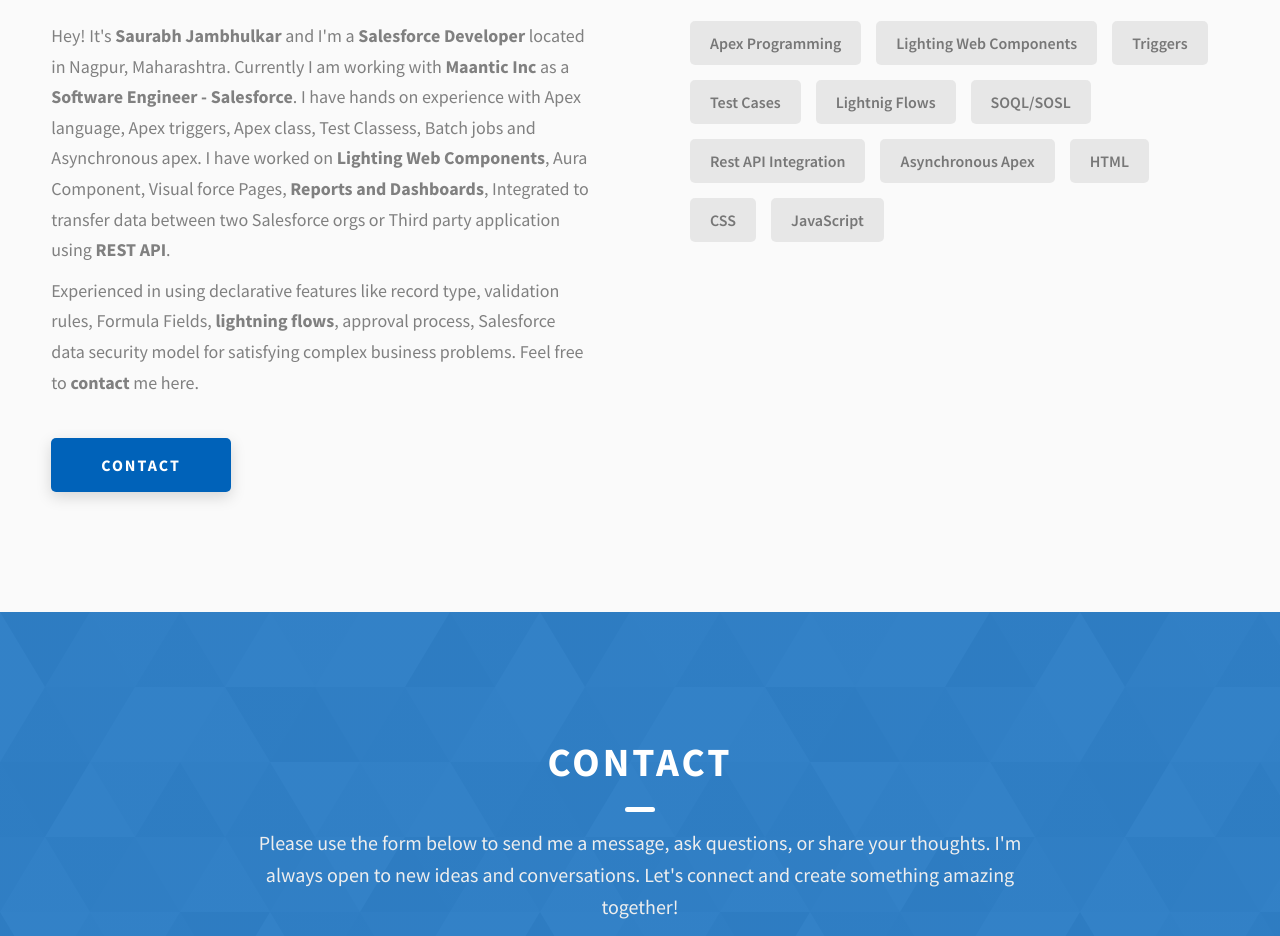
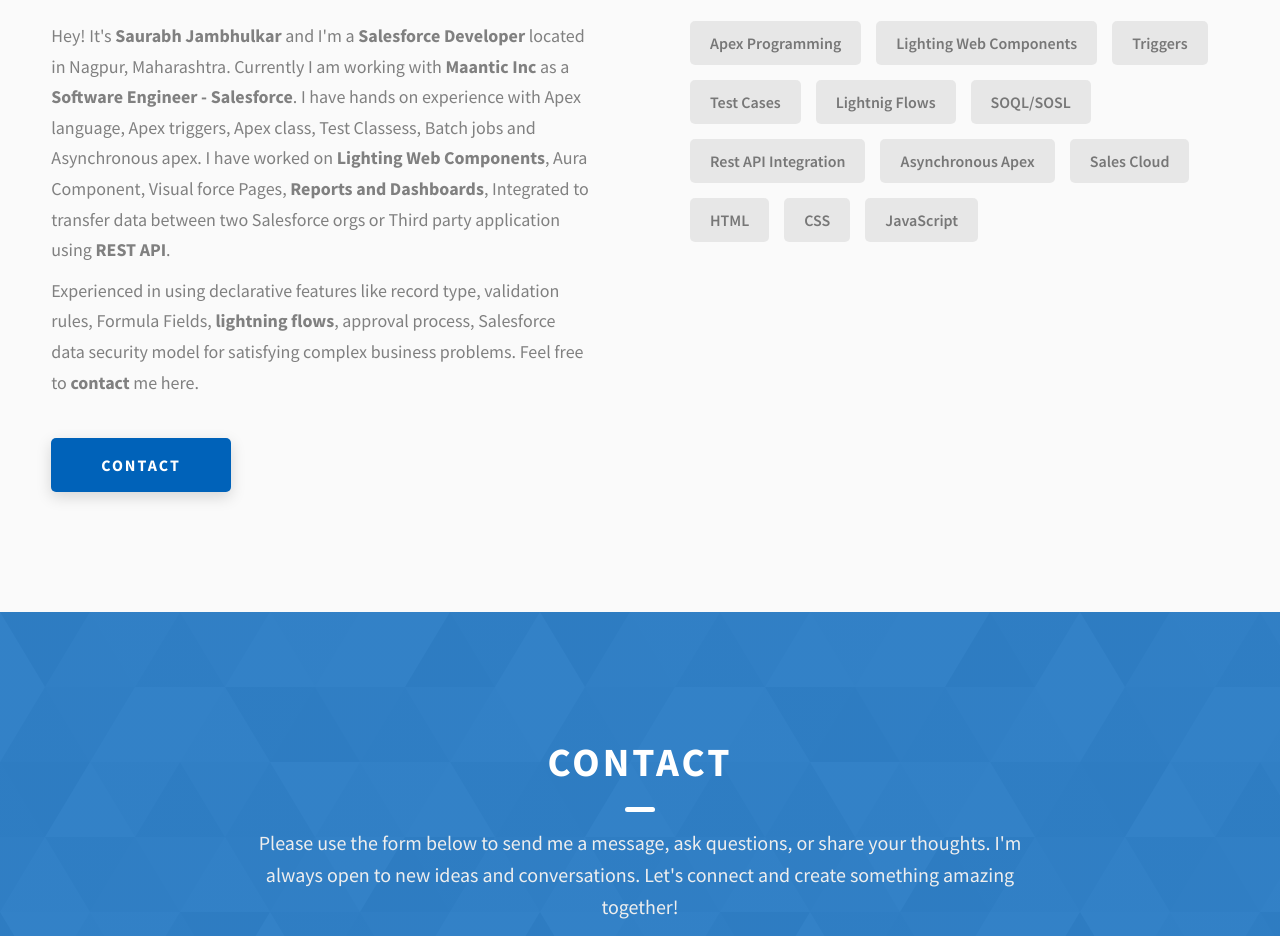
Before and after one commit to SaurabhJambhulkar/MyPortfolio, a website: page index.html in a window 1280 px wide. Shown: the part 1220-2156 px from the top of the page. Drawn offline with Linux system fonts and the light colour scheme.

Commit message:
added skill

```diff
--- a/index.html
+++ b/index.html
@@ -222,6 +222,8 @@
               <div class="skills__skill">SOQL/SOSL</div>
               <div class="skills__skill">Rest API Integration</div>
               <div class="skills__skill">Asynchronous Apex</div>
+              <div class="skills__skill">Sales Cloud</div>
+
               <div class="skills__skill">HTML</div>
               <div class="skills__skill">CSS</div>
               <div class="skills__skill">JavaScript</div>
```
